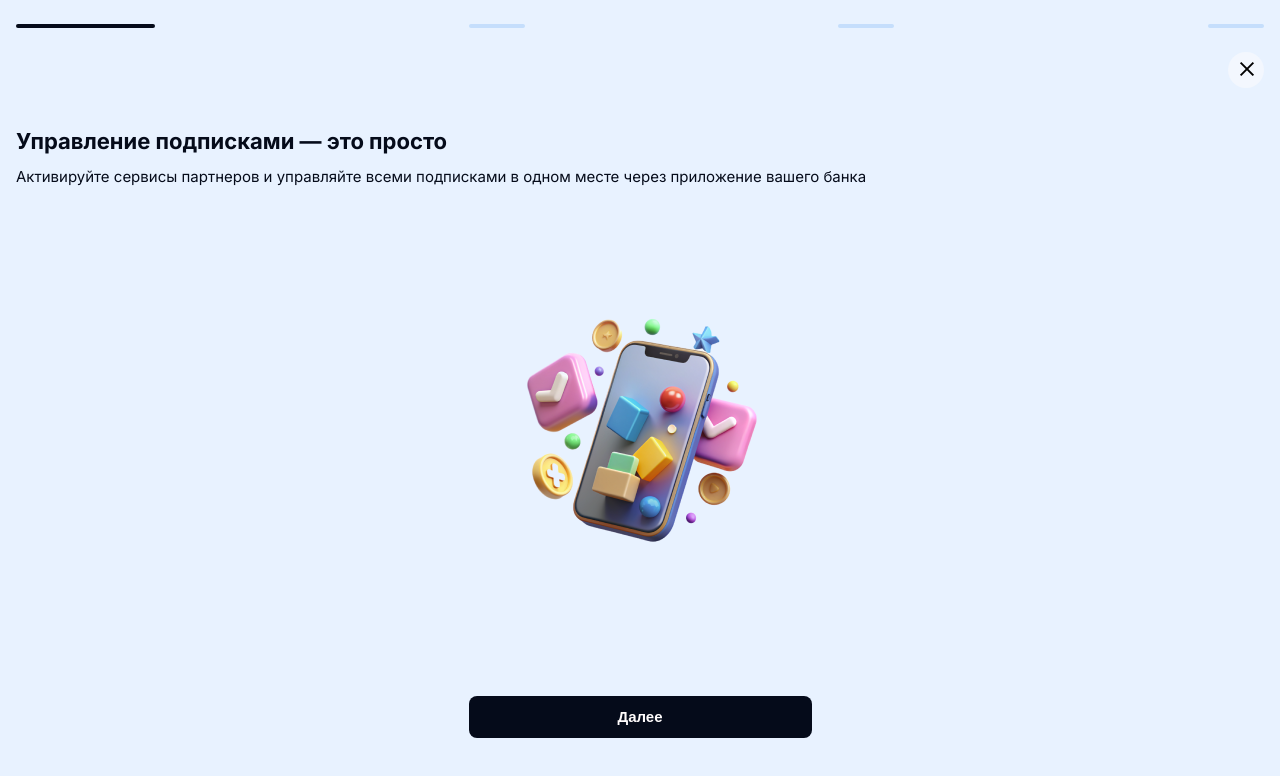
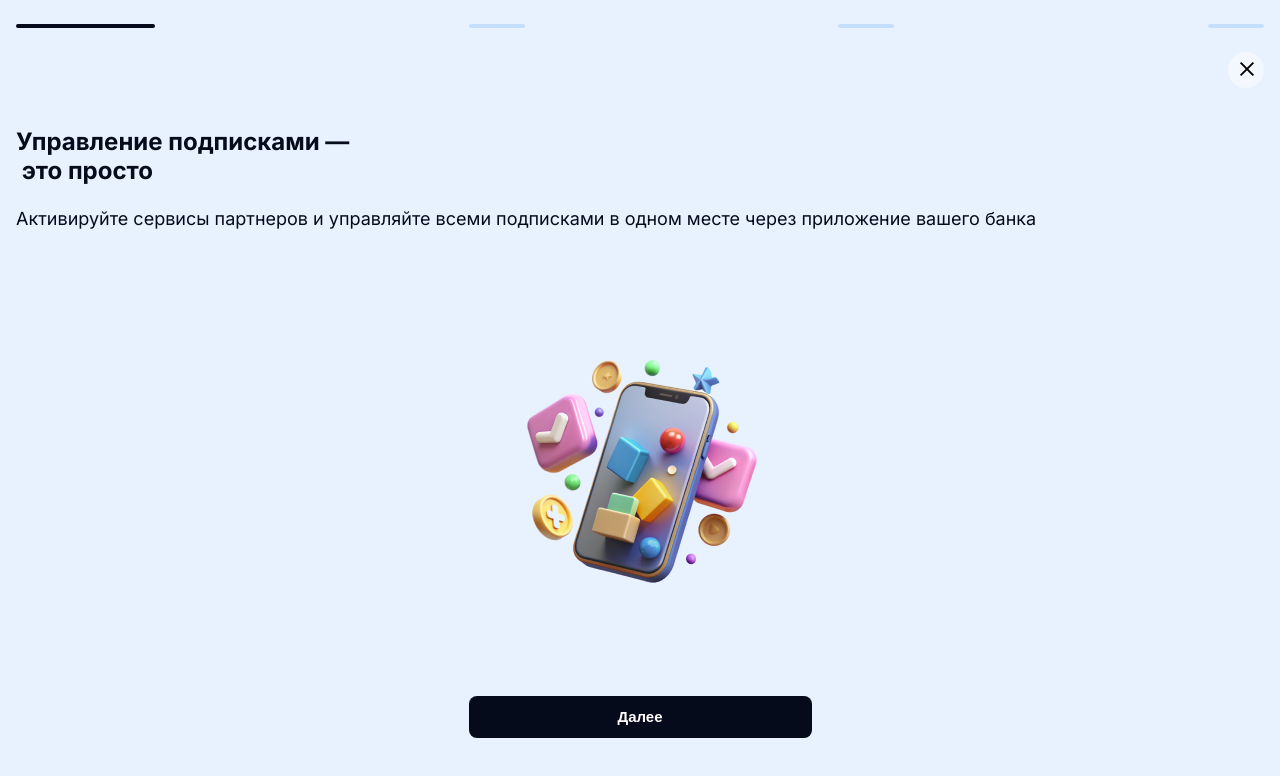
Before and after one commit to AntonKarpukhin/pay2u, a React (Vite) app: page /onboarding in a window 1280 px wide. Shown: the top 776 px of the page. Built offline with nearby package versions, Linux system fonts and the light colour scheme.

Commit message:
fix6/onboarding page.

```diff
--- a/src/components/onboarding-item/onboarding-item.module.css
+++ b/src/components/onboarding-item/onboarding-item.module.css
@@ -26,3 +26,24 @@
 	justify-self: center;
 	align-self: flex-end;
 }
+
+@media screen and (max-height: 667px) {
+	.OnboardingItem {
+		margin-top: 10px;
+	}
+}
+
+@media screen and (min-height: 750px) {
+	.img {
+		margin-top: 100px;
+	}
+
+	.title {
+		font-size: 24px;
+	}
+
+	.subtitle {
+		margin-top: 20px;
+		font-size: 18px;
+	}
+}
--- a/src/components/onboarding-item/onboarding-item.tsx
+++ b/src/components/onboarding-item/onboarding-item.tsx
@@ -2,10 +2,14 @@ import { OnboardingItemProps } from "./onboarding-item.props.ts";
 import styles from './onboarding-item.module.css';
 
 const OnboardingItem = ({title, subtitle, img}: OnboardingItemProps) => {
+
+	const title1 = title.includes('Управление подписками') ? title.slice(0, 23) : title;
+	const title2 = title.includes('Управление подписками') ? title.slice(23) : null;
+
 	return (
 		<div className={styles.OnboardingItem}>
 			<div className={styles.wrapper}>
-				<p className={ styles.title }>{ title }</p>
+				<p className={ styles.title}>{ title1 } { title1 ? <br/> : null } <span>{title2 ? title2 : null}</span></p>
 				<p className={ styles.subtitle }>{ subtitle }</p>
 			</div>
 			<img className={ styles.img } src={ img } alt='Подарки'/>
```
